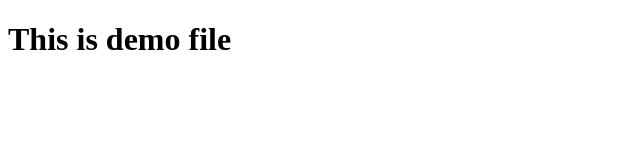
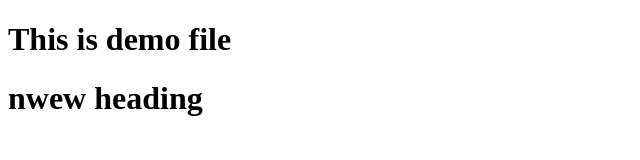
Before and after one commit to AkashKeshari111/demoproject, a plain HTML site: page index.html in a window 1280 px wide. Shown: the whole page, without its empty margins (0-640 px from the left). Drawn offline with Linux system fonts and the light colour scheme.

Commit message:
added new heading

```diff
--- a/index.html
+++ b/index.html
@@ -8,5 +8,6 @@
 </head>
 <body>
     <h1>This is demo file</h1>
+    <h1>nwew heading</h1>
 </body>
 </html>
```
